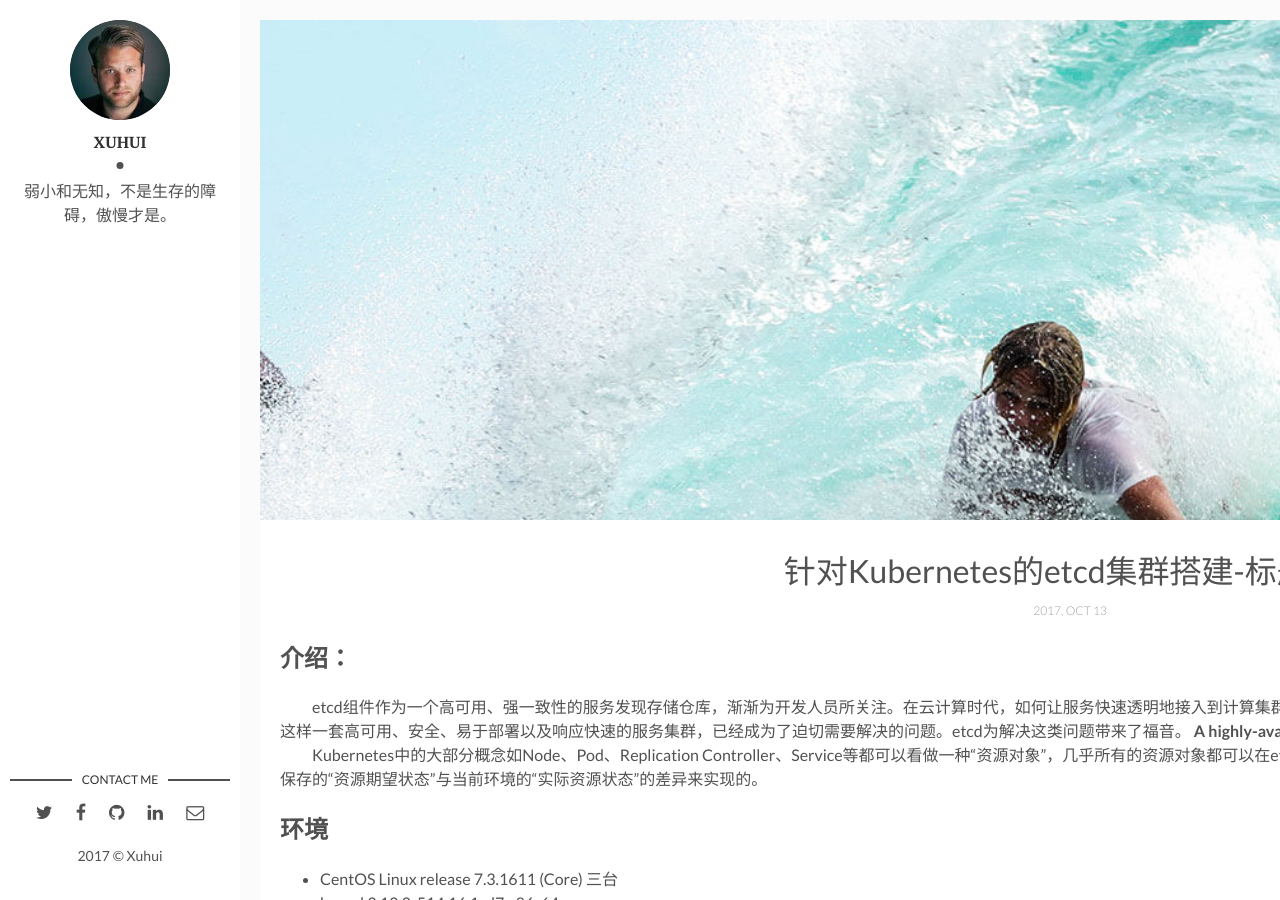
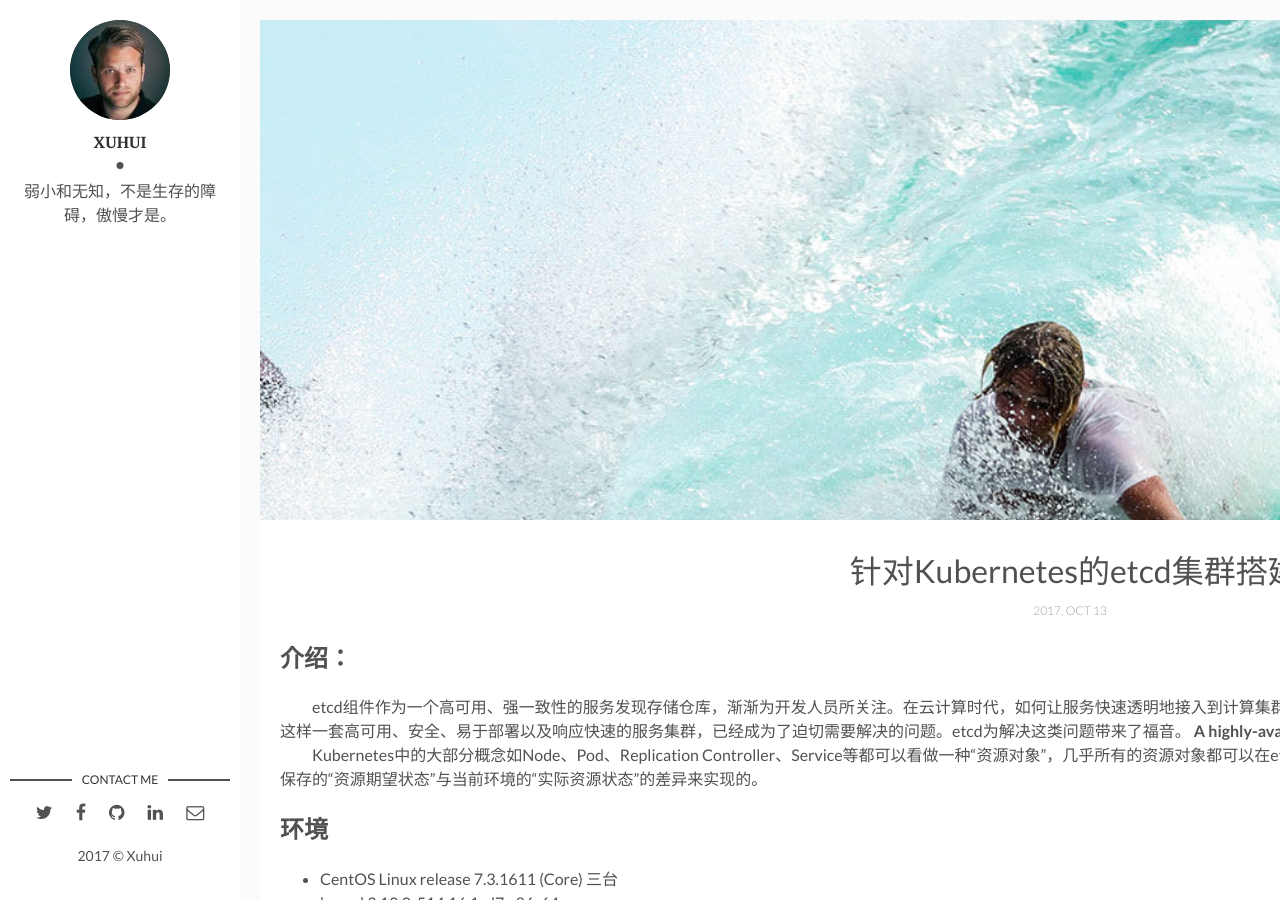
Before and after one commit to xuhuigithub/xuhuigithub.github.io, a Jekyll site: the page built from _posts/2017-10-13-针对Kubernetes的etcd集群搭建.markdown, in a window 1280 px wide and 900 px high. Built offline with Jekyll 4.4.1, drawn with Linux system fonts in a browser that asks for light colours.

```diff
--- a/_posts/2017-10-13-针对Kubernetes的etcd集群搭建.markdown
+++ b/_posts/2017-10-13-针对Kubernetes的etcd集群搭建.markdown
@@ -1,8 +1,8 @@
 ---
 layout: post
-title: 针对Kubernetes的etcd集群搭建-标题title
+title: 针对Kubernetes的etcd集群搭建
 date: 2017-10-13 12:53:20 +0800
-description: 针对于Kubernetes的etcd集群搭建方法-description
+description: Kubernetes的etcd集群搭建方法-
 img: i-rest.jpg # Add image post (optional)
 tags: [etcd, Kubernetes]
 ---
```
